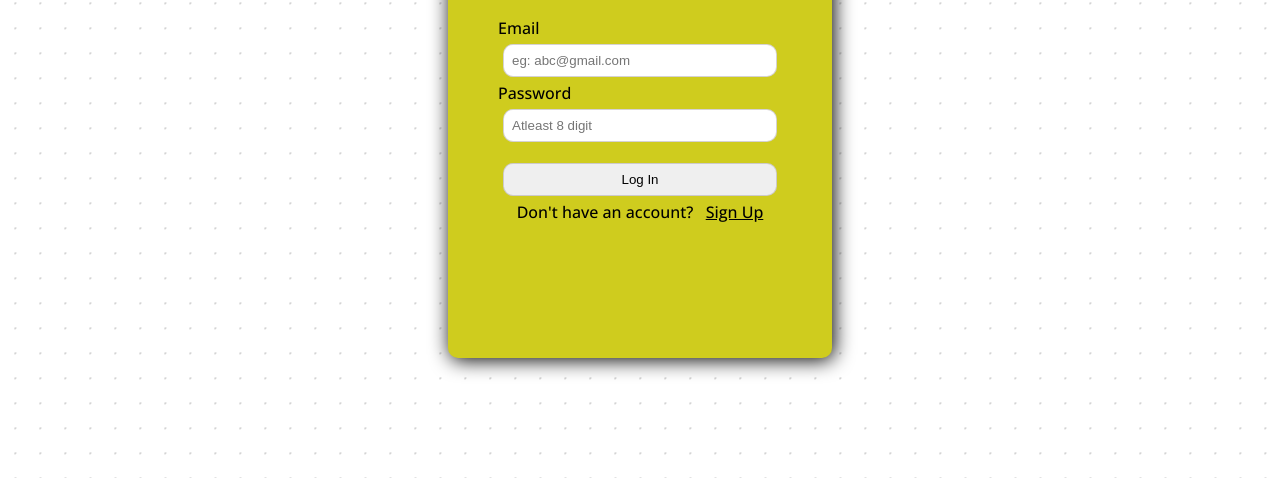
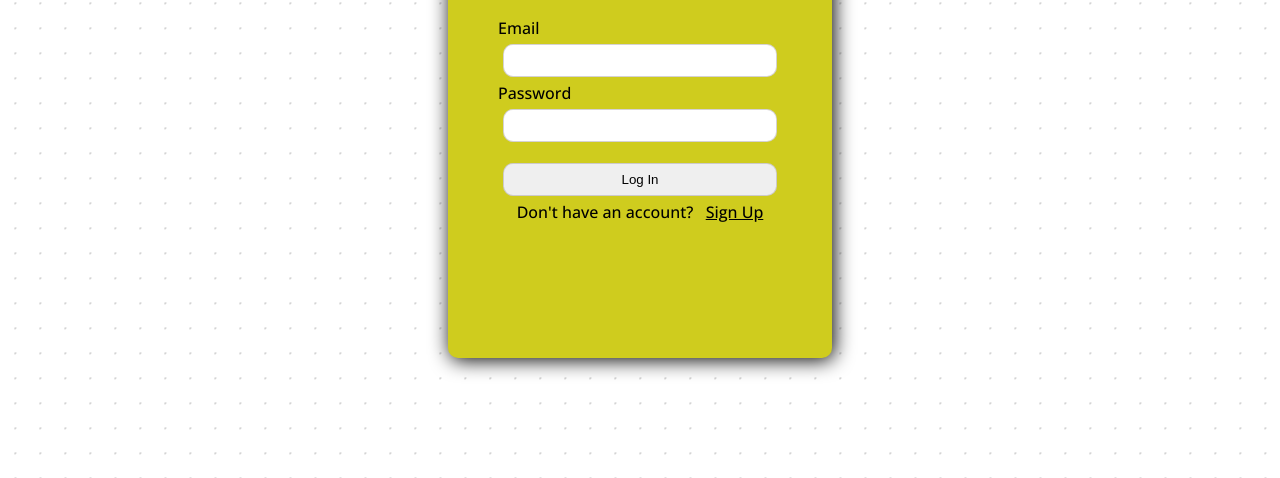
Before and after one commit to Manishkumarsingh6239/jansankhya, a plain HTML site: page login.html in a window 1280 px wide. Shown: the part 322-800 px from the top of the page. Drawn offline with nearby package versions, Linux system fonts and the light colour scheme.

Commit message:
login.html

```diff
--- a/login.html
+++ b/login.html
@@ -20,11 +20,11 @@
 
                 <div>
                     <label for="email">Email</label><br>
-                    <input type="email" name="email" placeholder="eg: abc@gmail.com" id="email" rquired><br>
+                    <input type="email" name="email" id="email" rquired><br>
                 </div>
                 <div>
                     <label for="password">Password</label><br>
-                    <input type="password" name="password" id="password" placeholder="Atleast 8 digit">
+                    <input type="password" name="password" id="password">
                 </div>
                 <button type="submit">Log In</button>
                 <p>Don't have an account?&nbsp;&nbsp;&nbsp;<a href="signup.html">Sign Up</a></p>
```
